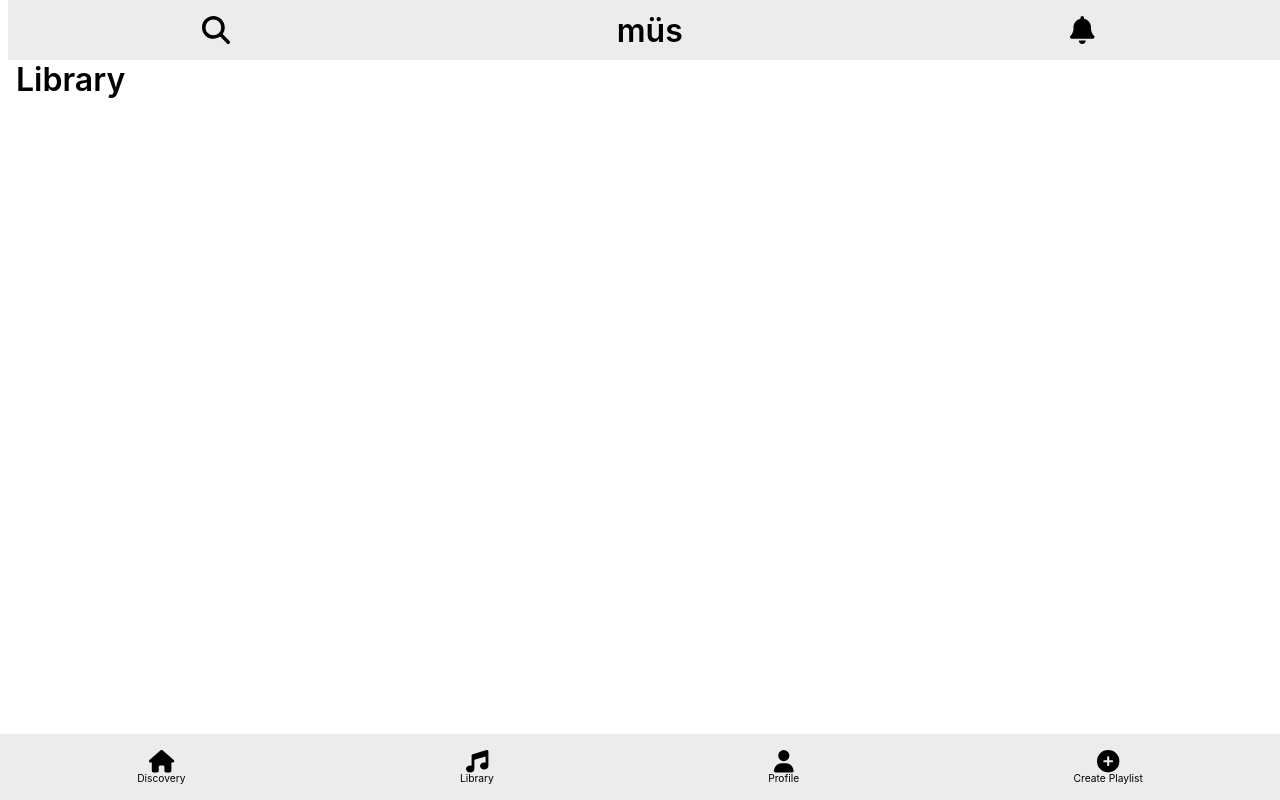
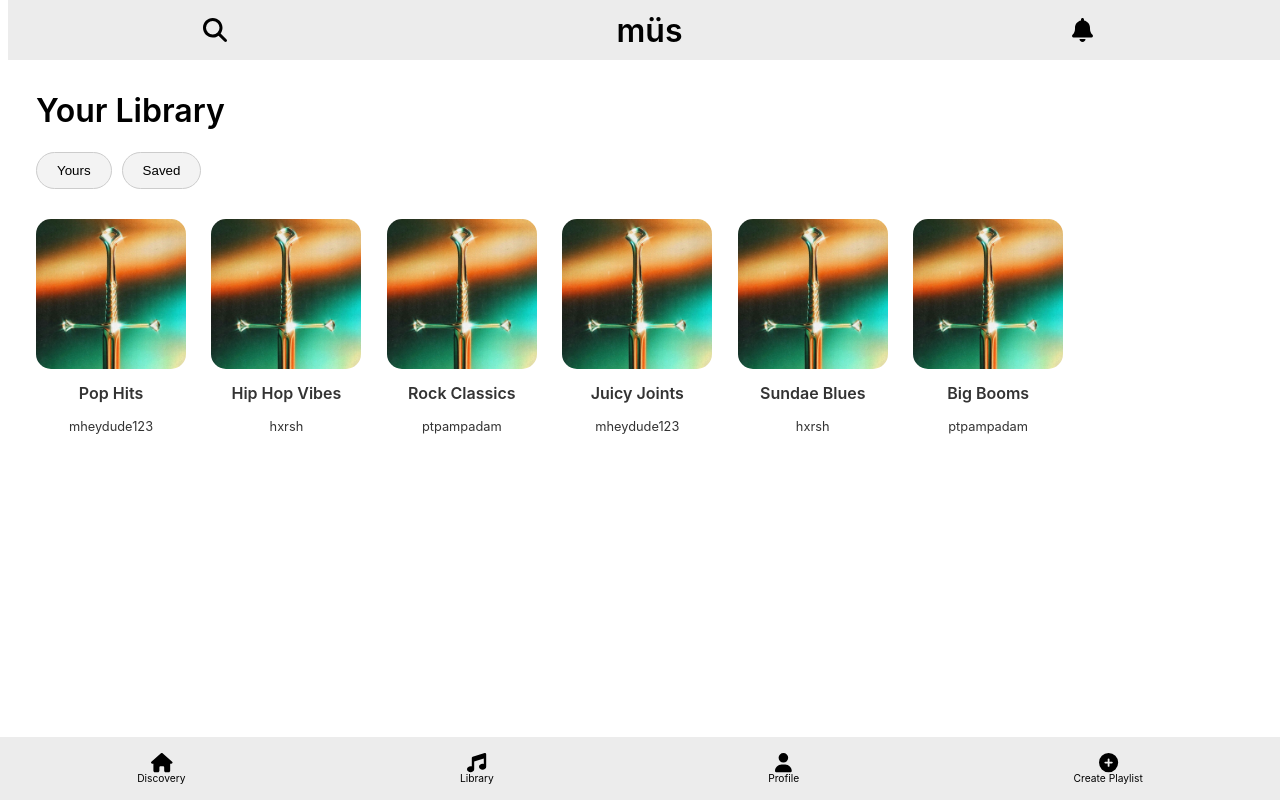
Before and after one commit to hershjain/mus, a React (Create React App) app: page /library in a window 1280 px wide. Built offline with nearby package versions, Linux system fonts and the light colour scheme; the HTML template or start-up script is replaced by a standard one.

Commit message:
created library template

```diff
--- a/src/components/header.js
+++ b/src/components/header.js
@@ -7,9 +7,9 @@ const Header = () => {
     return (
         <header>
             <div>
-                <FontAwesomeIcon icon={faSearch} size="35px" color='black' />
+                <FontAwesomeIcon icon={faSearch} size="25px" color='black' />
                 <h1>müs</h1>
-                <FontAwesomeIcon icon={faBell} size="35px" color='black' />
+                <FontAwesomeIcon icon={faBell} size="25px" color='black' />
             </div>
         </header>
     );
--- /dev/null
+++ b/src/components/playlist-grid.js
@@ -0,0 +1,15 @@
+import React from 'react';
+import PlaylistCard from './playlist-card';
+import '../styles/playlist-grid.css';
+
+const PlaylistGrid = ({ playlists }) => {
+  return (
+    <div className="playlist-grid">
+        {playlists.map((playlist, index) => (
+          <PlaylistCard key={index} curator={playlist.curator} title={playlist.title} imageUrl={playlist.imageUrl} />
+        ))}
+    </div>
+  );
+};
+
+export default PlaylistGrid;
--- a/src/pages/Library.js
+++ b/src/pages/Library.js
@@ -1,11 +1,54 @@
-import React from "react";
+import React, {useState} from "react";
+import PlaylistGrid from '../components/playlist-grid';
+import placeholder from '../assets/images/playlist-test-cover.jpg';
+import '../styles/Library.css';
 
 
 const Library = () => {
+    const savedPlaylists = [
+        { title: 'Pop Hits', imageUrl: placeholder , curator: 'mheydude123', category: 'Saved' },
+        { title: 'Hip Hop Vibes', imageUrl: placeholder , curator: 'hxrsh', category: 'Yours' },
+        { title: 'Rock Classics', imageUrl: placeholder, curator: 'ptpampadam', category: 'Saved' },
+        { title: 'Juicy Joints', imageUrl: placeholder, curator: 'mheydude123', category: 'Saved' },
+        { title: 'Sundae Blues', imageUrl: placeholder, curator: 'hxrsh', category: 'Yours' },
+        { title: 'Big Booms', imageUrl: placeholder, curator: 'ptpampadam', category: 'Saved' },
+    ];
+
+    const [selectedCategories, setSelectedCategories] = useState([]); // Track selected categories
+
+    const categories = [ 'Yours', 'Saved']; // List of all categories
+
+
+    const toggleCategory = (category) => {
+        if (selectedCategories.includes(category)) {
+        setSelectedCategories(selectedCategories.filter(c => c !== category)); // Remove category if it's already selected
+        } else {
+        setSelectedCategories([...selectedCategories, category]); // Add category if it's not selected
+        }
+    };
+
+    const filteredPlaylists = selectedCategories.length > 0
+    ? savedPlaylists.filter(playlist => selectedCategories.includes(playlist.category))
+    : savedPlaylists; // If no category is selected, display all playlists
+
     return (
         <body>
-            <div>
-                <h1>Library</h1>
+            <div className="library-content">
+                <h1>Your Library</h1>
+                <div className="filter-buttons">
+                    {categories.map(category => (
+                    <button
+                        key={category}
+                        onClick={() => toggleCategory(category)}
+                        className={selectedCategories.includes(category) ? 'active' : ''}
+                    >
+                        {category}
+                    </button>
+                    ))}
+                </div>
+            </div>
+            <div className="library-grid">
+                <PlaylistGrid playlists={filteredPlaylists} />
             </div>
         </body>
     );
--- /dev/null
+++ b/src/styles/Library.css
@@ -0,0 +1,23 @@
+.library-content {
+    padding: 10px 20px 0px 20px;
+}
+
+.filter-buttons {
+    display: flex;
+    gap: 10px;
+    margin-bottom: 10px;
+  }
+
+  .filter-buttons button {
+    padding: 10px 20px;
+    border: 1px solid #ccc;
+    background-color: #f3f3f3;
+    cursor: pointer;
+    border-radius: 20px;
+  }
+
+  .filter-buttons button.active {
+    background-color: #007bff;
+    color: white;
+    border-color: #007bff;
+  }
--- a/src/styles/header.css
+++ b/src/styles/header.css
@@ -15,3 +15,7 @@ header div{
     align-items: center;
     flex-direction: row;
 }
+
+header div svg{
+    height: 1.5em;
+}
--- a/src/styles/navbar.css
+++ b/src/styles/navbar.css
@@ -31,5 +31,5 @@ nav {
   }
 
   .svg-inline--fa {
-    height: 1.75em !important;
+    height: 1.5em !important;
   }
--- /dev/null
+++ b/src/styles/playlist-grid.css
@@ -0,0 +1,14 @@
+
+  .playlist-grid {
+    display: grid;
+    grid-template-columns: repeat(auto-fill, minmax(150px, 1fr));
+    gap: 20px; /* Adjust the gap between cards */
+    padding: 20px;
+    padding-bottom: 60px;
+    width: 100%;
+    box-sizing: border-box;
+  }
+
+  .playlist-carousel::-webkit-scrollbar {
+    display: none; /* Hide scrollbar for better UX */
+  }
```
Also changed, not shown: src/pages/CategoryPage.js (added, +23 -0 lines).
